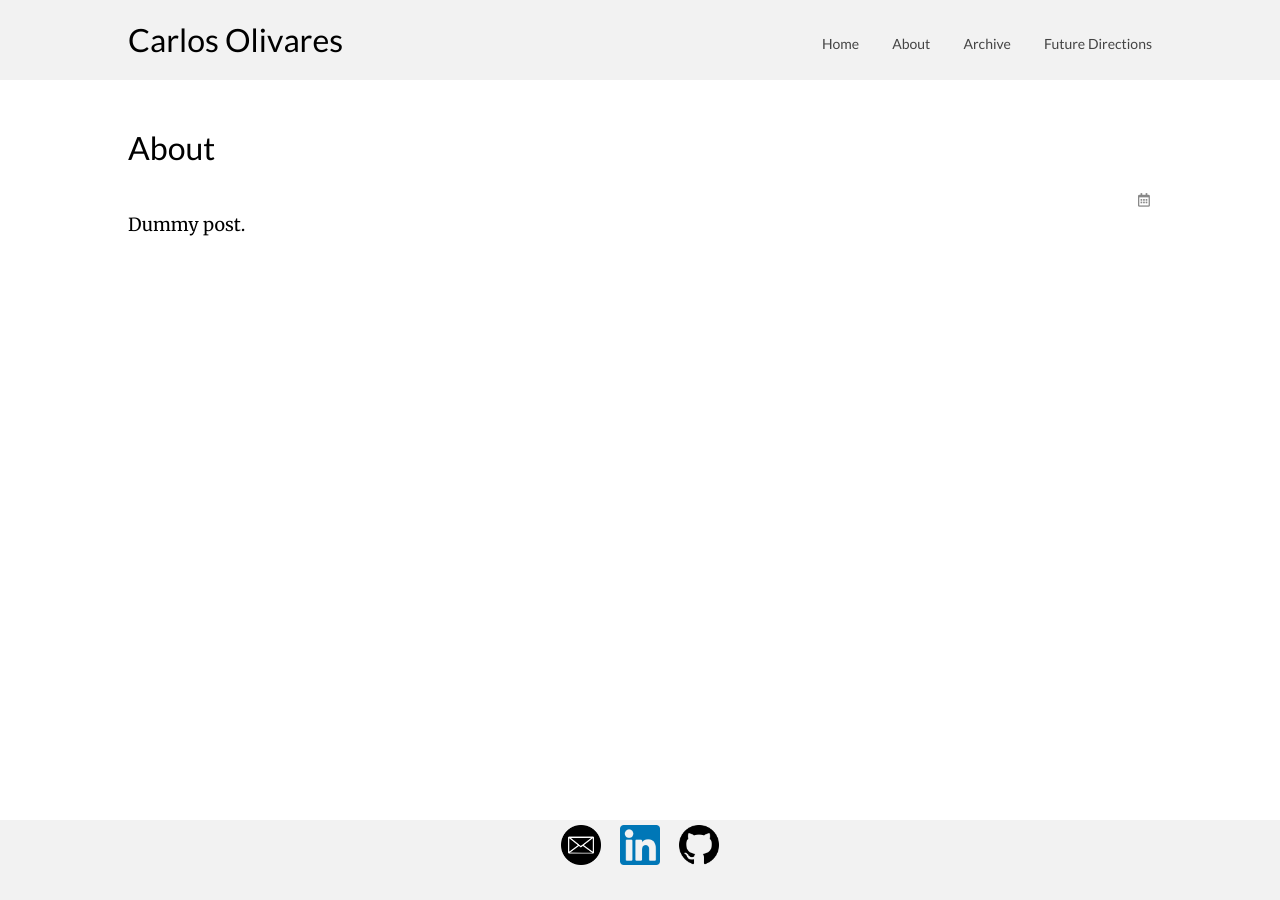
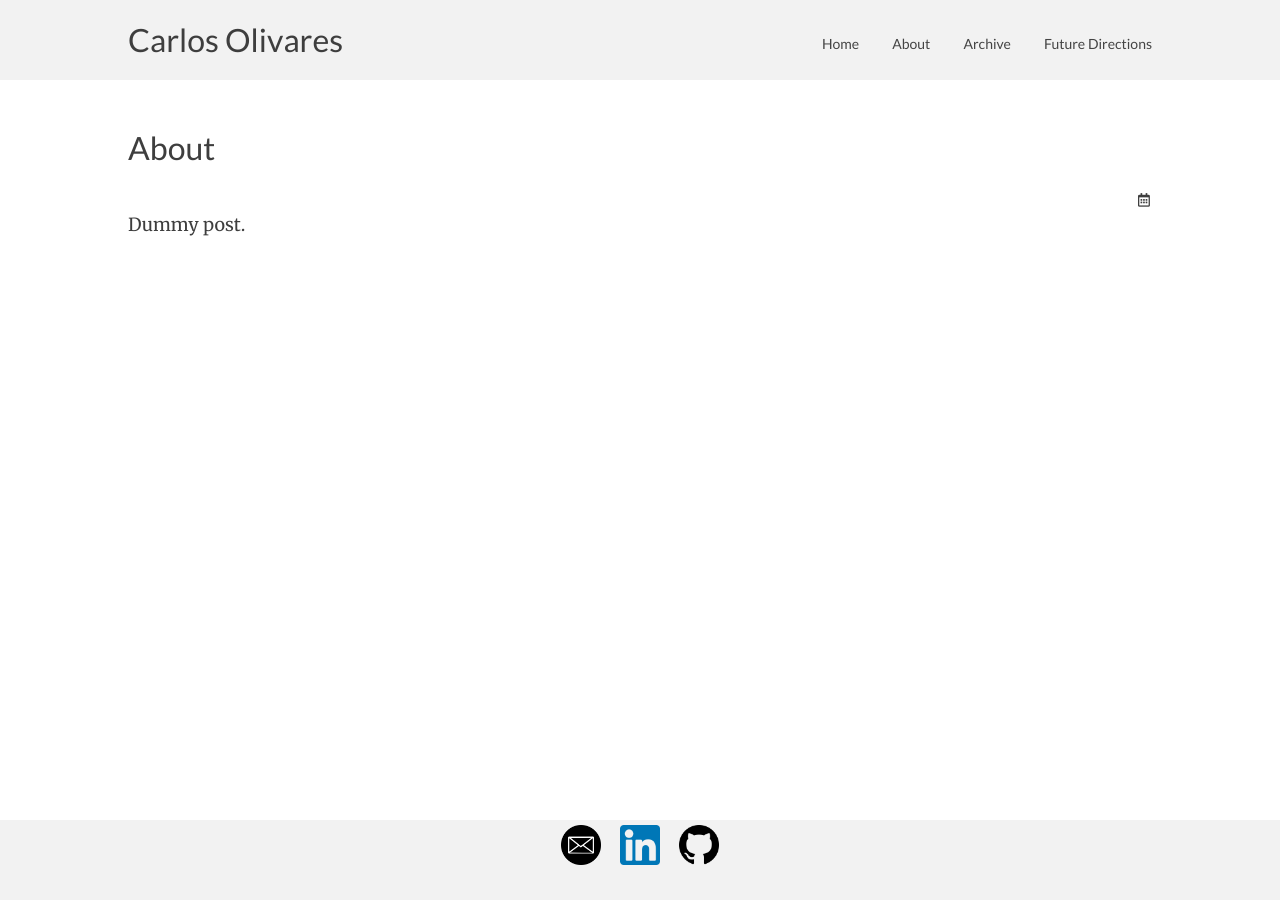
Before and after one commit to cao826/website, a Jekyll site: the page built from about.markdown, in a window 1280 px wide. Built offline with Jekyll 4.4.1, drawn with Linux system fonts in a browser that asks for light colours; nearby versions of some CDN libraries.

Commit message:
Changed the colors for less clash

```diff
--- a/css/style.css
+++ b/css/style.css
@@ -3,6 +3,7 @@
   padding: 0;
   /*list-style: none;*/
   text-decoration: none;
+  color: #3E3E3E;
 }
 
 body {
```
Also changed, not shown: 3 other files.
